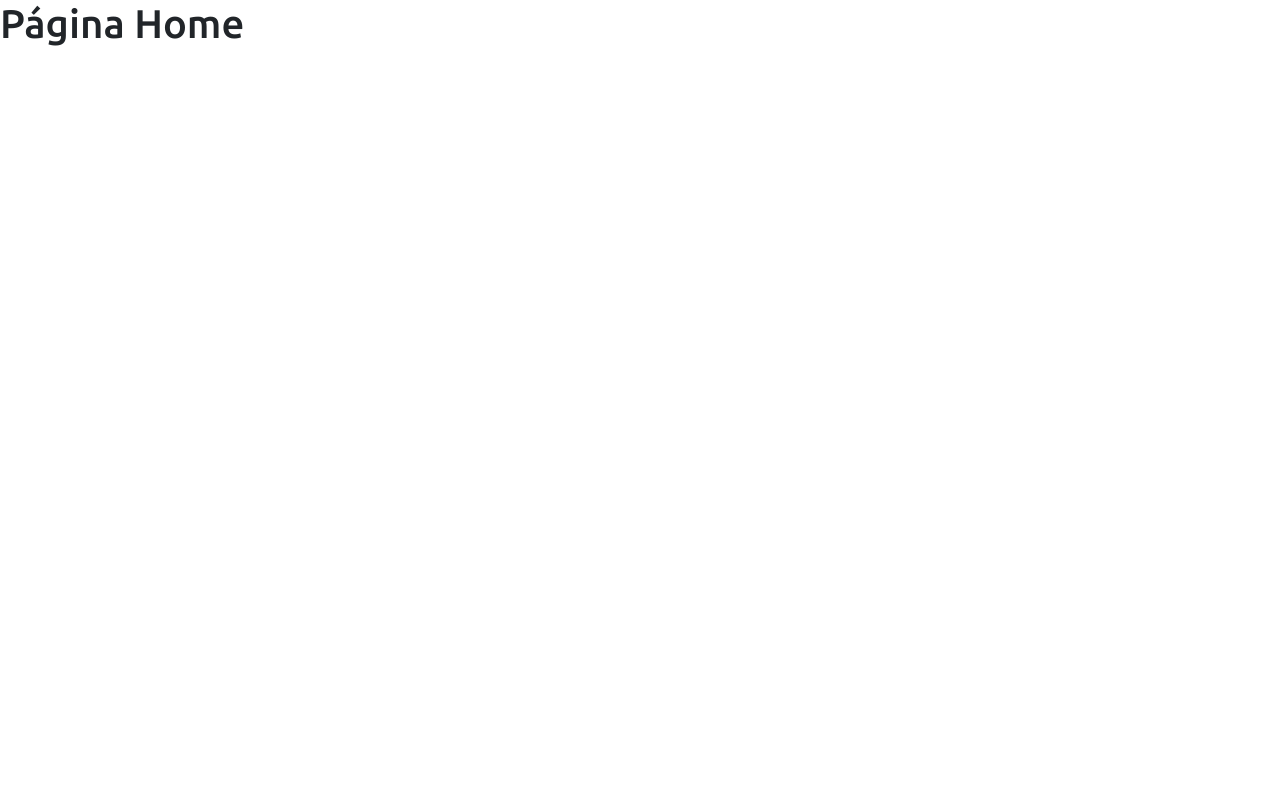
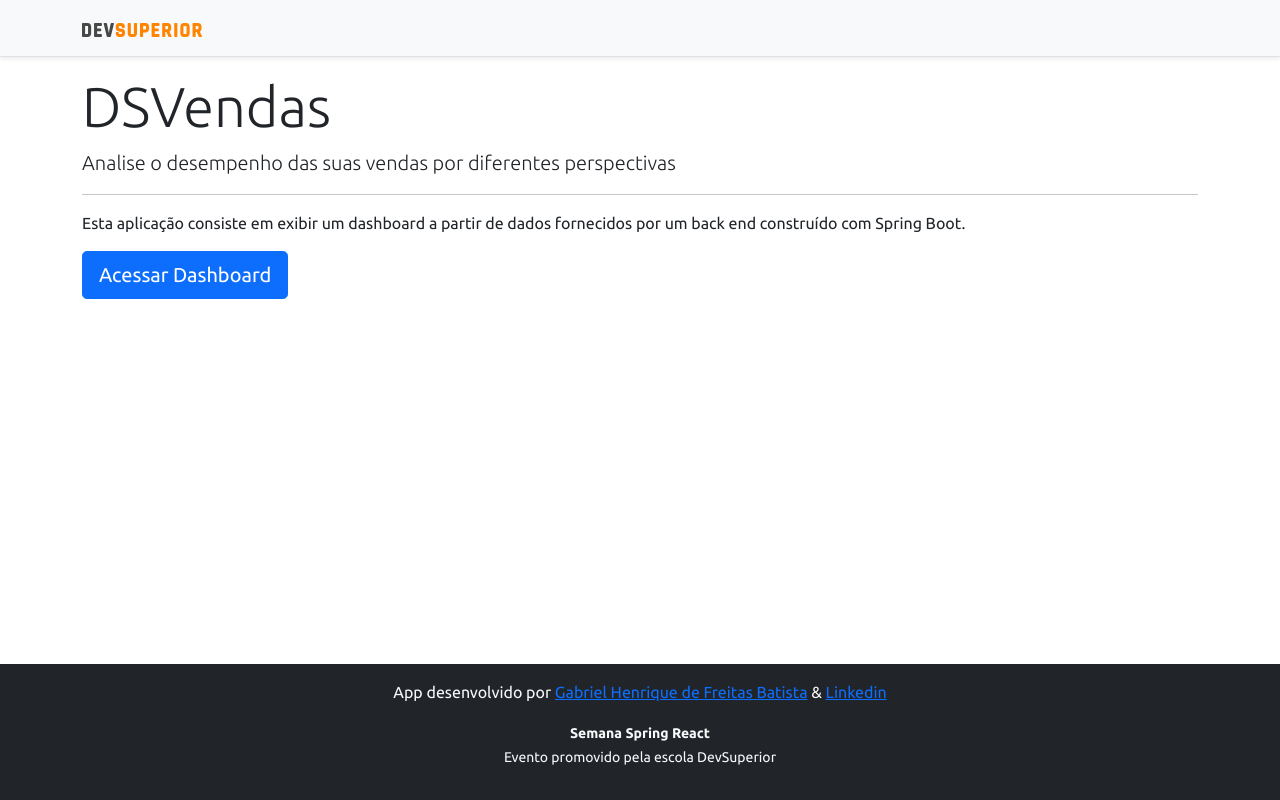
Before and after one commit to Kuruegane/SD3-Project, a React (Create React App) app in the folder frontend/: page / in a window 1280 px wide. Built offline with nearby package versions, Linux system fonts and the light colour scheme.

Commit message:
Home, navigation

```diff
--- a/frontend/src/pages/Home/index.tsx
+++ b/frontend/src/pages/Home/index.tsx
@@ -1,8 +1,25 @@
+import Footer from "components/Footer";
+import NavBar from "components/NavBar";
+import { Link } from "react-router-dom";
+
 function Home() { //const Home = () => { .........}
     return (
-        <div>
-            <h1>Página Home</h1>
-        </div>
+        //Início Fragmentação
+        <>
+            <NavBar />
+            <div className="container">
+                <div className="jumbotron">
+                    <h1 className="display-4">DSVendas</h1>
+                    <p className="lead">Analise o desempenho das suas vendas por diferentes perspectivas</p>
+                    <hr />
+                    <p>Esta aplicação consiste em exibir um dashboard a partir de dados fornecidos por um back end construído com Spring Boot.</p>
+                    <Link className="btn btn-primary btn-lg" to="/dashboard">
+                        Acessar Dashboard
+                    </Link>
+                </div>
+            </div>
+            <Footer />
+        </> //Fim Fragmentação
     );
 }
 
```
